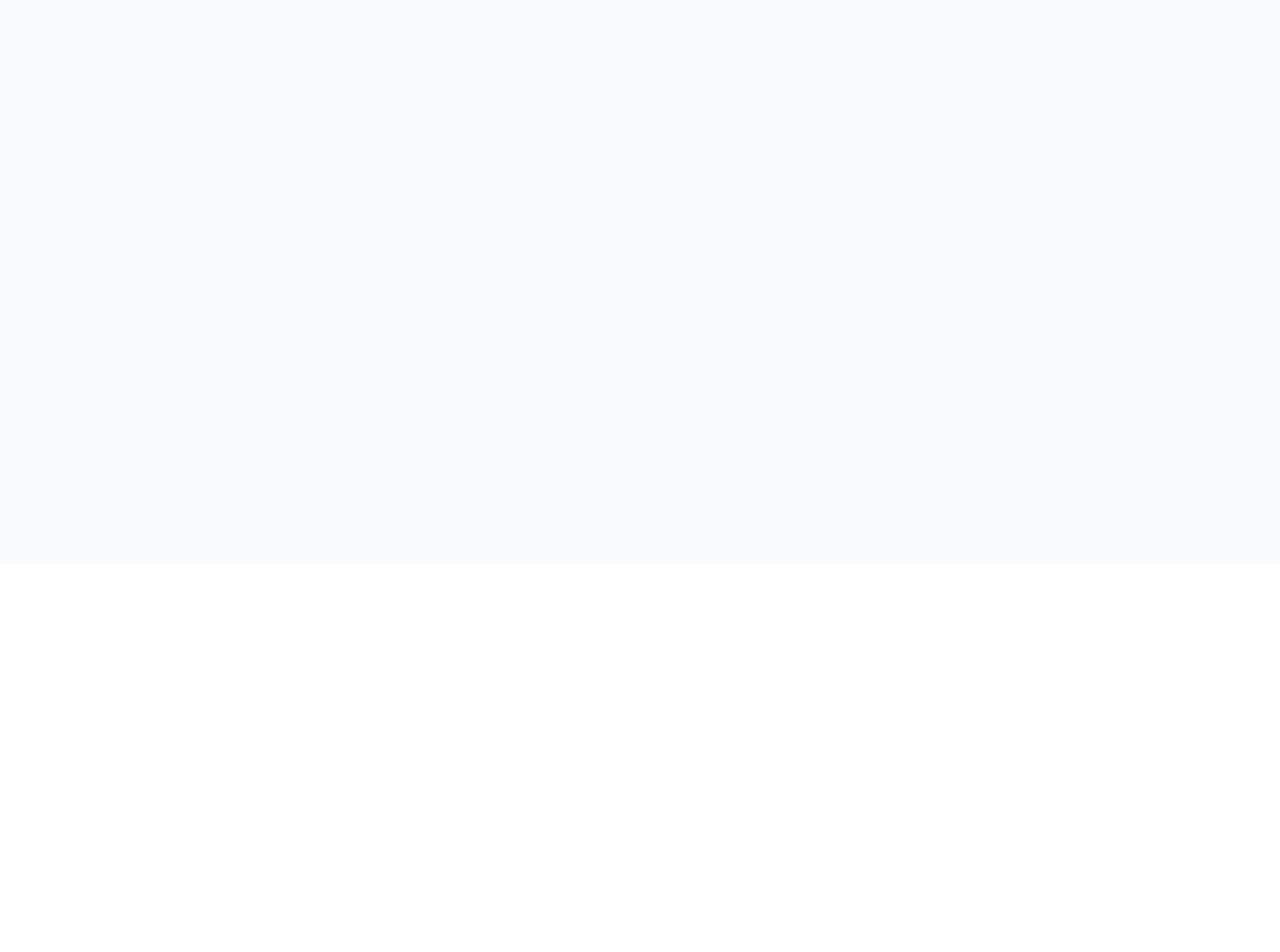
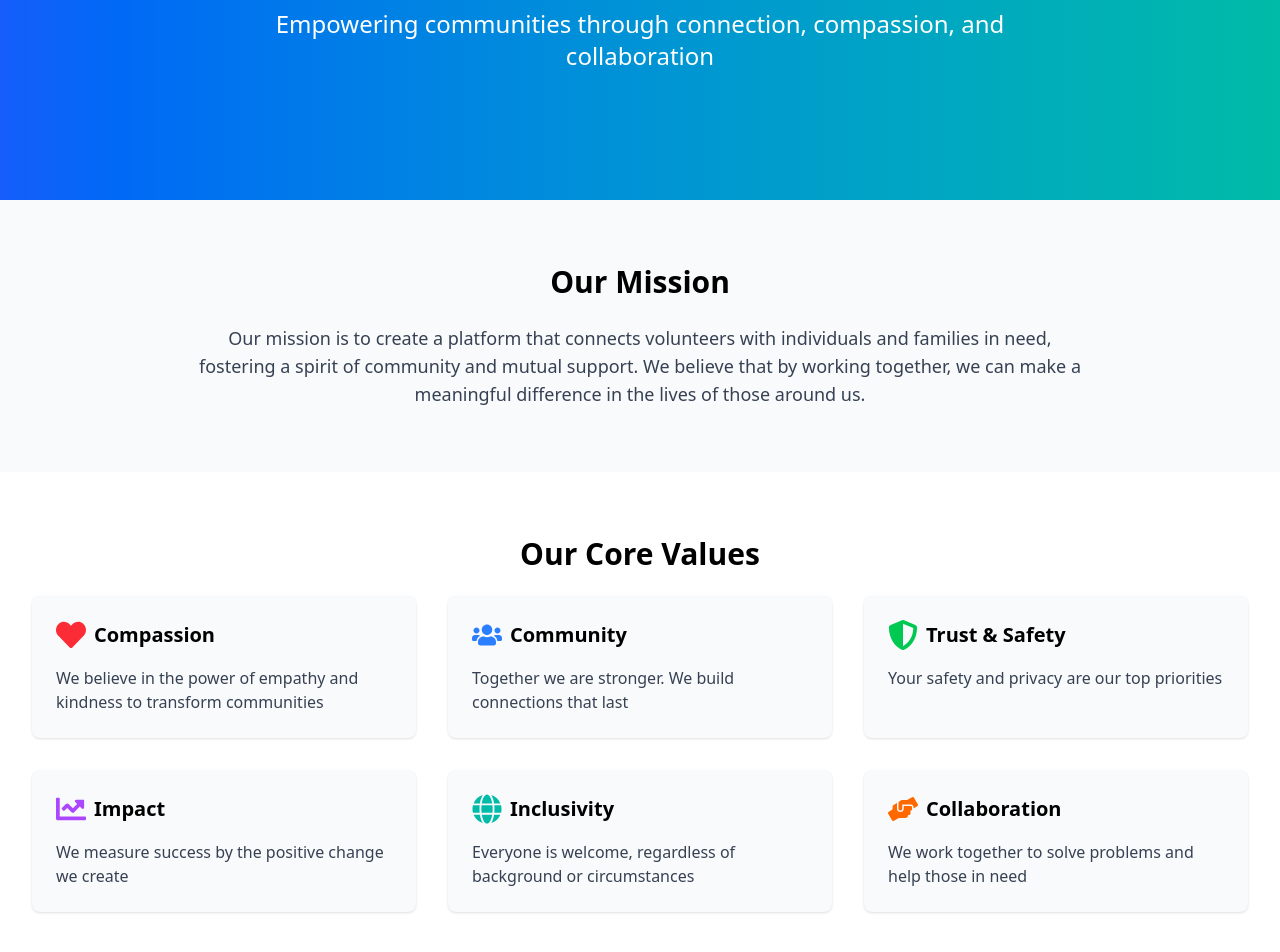
Before and after one commit to TasnimKulle/-Community-Help, a React (Vite) app: page /about in a window 1280 px wide. Shown: the part 236-1188 px from the top of the page. Before the commit the page ends 800 px from the top, so only its background shows below. Built offline with nearby package versions, Linux system fonts and the light colour scheme.

Commit message:
Add community mission and core values section

```diff
--- a/src/pages/About.jsx
+++ b/src/pages/About.jsx
@@ -1,6 +1,108 @@
+import { FaChartLine, FaGlobe, FaHandsHelping, FaHeart, FaShieldAlt, FaUsers } from "react-icons/fa";
+
 const About = () => {
+  const team = [
+    {
+      name: "Ahmed Ali",
+      role: "Founder & CEO",
+      bio: "Passionate about community development with 10+ years of experience in social work",
+      image:
+        "https://chatgpt.com/backend-api/estuary/content?id=file_00000000e63471f498ae3e6dbf3ef5f9&cp=pri&ma=90000&ts=20452&p=igh&cid=1&sig=c4eeb5fe581ed7403225ab824f9298ccfb8903c8e1a18ef88d88116c3eca05e9",
+    },
+    {
+      name: "Fatima Hassan",
+      role: "Community Manager",
+      bio: "Dedicated to connecting volunteers with those in need across local communities",
+      image:
+        "https://images.unsplash.com/photo-1494790108755-2616b612b786?w=400&h=400&fit=crop",
+    },
+    {
+      name: "Omar Mohamed",
+      role: "Tech Lead",
+      bio: "Building technology solutions to empower communities and facilitate connections",
+      image:
+        "https://images.unsplash.com/photo-1500648767791-00dcc994a43e?w-400&h=400&fit=crop",
+    },
+  ];
+  const values = [
+    {
+      icon: <FaHeart className="text-red-500 text-3xl" />,
+      title: "Compassion",
+      description:
+        "We believe in the power of empathy and kindness to transform communities",
+    },
+    {
+      icon: <FaUsers className="text-blue-500 text-3xl" />,
+      title: "Community",
+      description: "Together we are stronger. We build connections that last",
+    },
+    {
+      icon: <FaShieldAlt className="text-green-500 text-3xl" />,
+      title: "Trust & Safety",
+      description: "Your safety and privacy are our top priorities",
+    },
+    {
+      icon: <FaChartLine className="text-purple-500 text-3xl" />,
+      title: "Impact",
+      description: "We measure success by the positive change we create",
+    },
+    {
+      icon: <FaGlobe className="text-teal-500 text-3xl" />,
+      title: "Inclusivity",
+      description:
+        "Everyone is welcome, regardless of background or circumstances",
+    },
+    {
+      icon: <FaHandsHelping className="text-orange-500 text-3xl" />,
+      title: "Collaboration",
+      description: "We work together to solve problems and help those in need",
+    },
+  ];
   return (
-    <div>About</div>
-  )
-}
+    <div className="min-h-screen bg-gray-50">
+      {/* hero section */}
+      <div className="bg-gradient-to-r from-blue-600 to-teal-500 text-white">
+        <div className="max-w-7xl mx-auto px-4 sm:px-6 lg:px-8 py-24">
+          <div className="text-center">
+            <h1 className="text-4xl md:text-6xl font-bold mb-6">
+              About Our Mission
+            </h1>
+            <p className="text-xl md:text-2xl mb-8 max-w-3xl mx-auto">
+              Empowering communities through connection, compassion, and
+              collaboration
+            </p>
+          </div>
+        </div>
+      </div>
+      {/* Mission Statement */}
+      <div className="max-w-7xl mx-auto px-4 sm:px-6 lg:px-8 py-16">
+        <h2 className="text-3xl font-bold mb-6 text-center">Our Mission</h2>
+        <p className="text-lg text-gray-700 max-w-4xl mx-auto text-center">
+          Our mission is to create a platform that connects volunteers with
+          individuals and families in need, fostering a spirit of community and
+          mutual support. We believe that by working together, we can make a
+          meaningful difference in the lives of those around us.
+        </p>
+      </div>
+      {/* Core Values */}
+      <div className="bg-white py-16">
+        <div className="max-w-7xl mx-auto px-4 sm:px-6 lg:px-8">
+          <h2 className="text-3xl font-bold mb-6 text-center">Our Core Values</h2>
+          <div className="grid grid-cols-1 sm:grid-cols-2 lg:grid-cols-3 gap-8">
+            {values.map((value, index) => (
+              <div key={index} className="bg-gray-50 p-6 rounded-lg shadow">
+                <div className="flex items-center mb-4">
+                  {value.icon}
+                  <h3 className="text-xl font-semibold ml-2">{value.title}</h3>
+                </div>
+                <p className="text-gray-700">{value.description}</p>
+              </div>
+            ))}
+          </div>
+
+        </div>
+      </div>
+      </div>
+  );
+};
 export default About;
--- a/src/pages/SignIn.jsx
+++ b/src/pages/SignIn.jsx
@@ -1,7 +1,19 @@
 import React from 'react'
 
 export const SignIn = () => {
+    console.log("SignIn component rendered");
+    const handleSignIn = () => {
+        // Placeholder for sign-in logic
+        console.log("Sign-in button clicked");
+
+
+    }
   return (
-    <div>SignIn</div>
+    <div>
+      <button
+      className='bg-blue-500 hover:bg-blue-700 text-white font-bold py-2 px-4 rounded'
+       onClick={handleSignIn}>Sign In</button>
+
+    </div>
   )
 }
```
